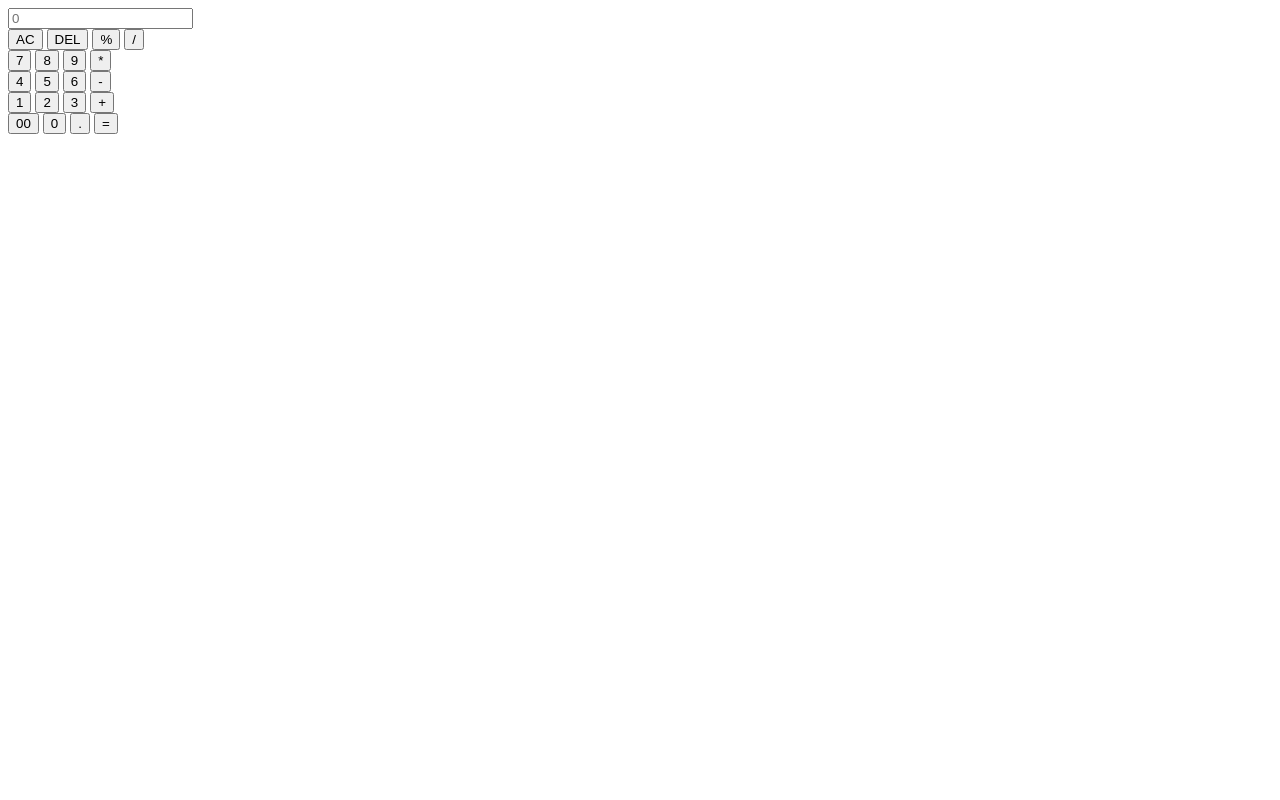
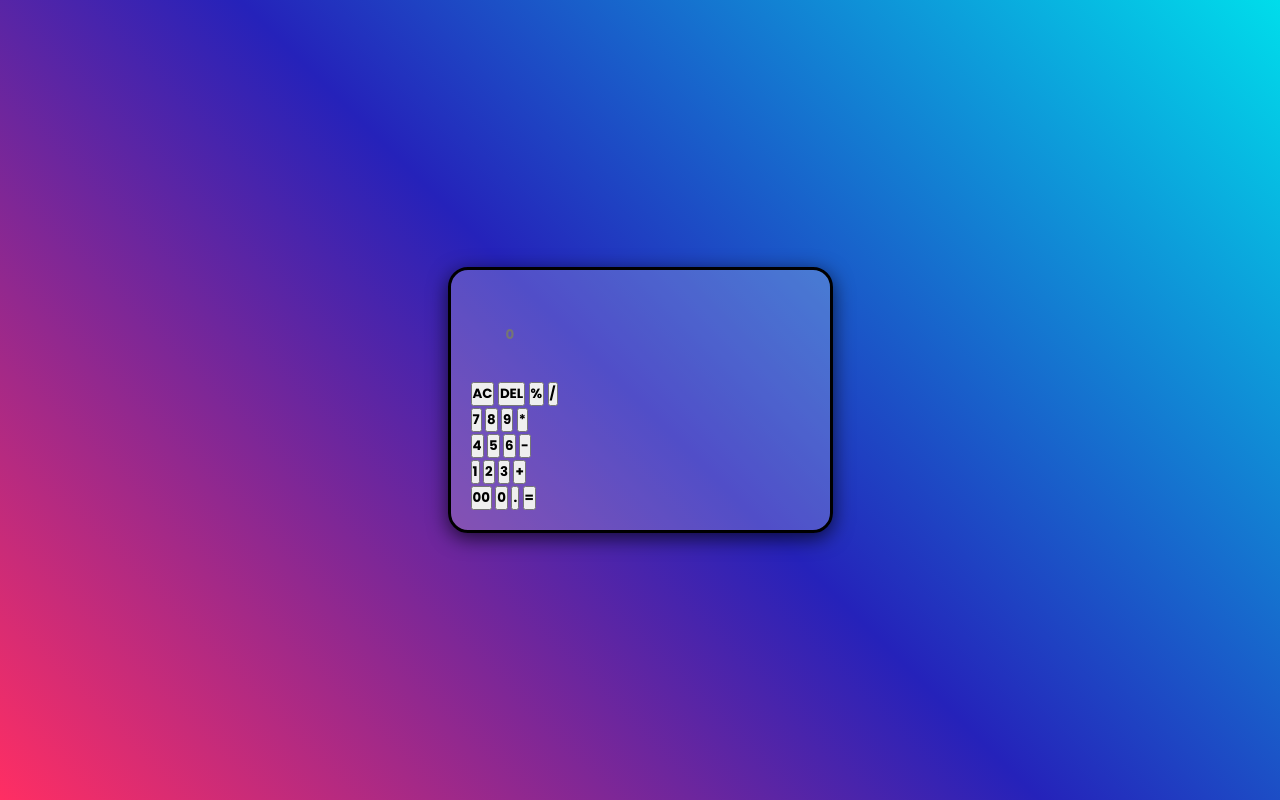
Before and after one commit to Shawdowzz/Calculator, a plain HTML site: page index.html in a window 1280 px wide. Drawn offline with Linux system fonts and the light colour scheme.

Commit message:
Calculator version 1

```diff
--- a/index.html
+++ b/index.html
@@ -4,6 +4,7 @@
         <meta charset="UTF-8">
         <meta http-equiv=""X-UA-Compatible" content="IE=edge">
         <meta nam="viewport" content="width=device-width",initial-scale=1>
+        <link rel="stylesheet" href="style.css">
         <title>Calculator-funtional</title>
     </head>
 <body>
--- a/style.css
+++ b/style.css
@@ -0,0 +1,37 @@
+@import url('https://fonts.googleapis.com/css2?family=Poppins:wght@700&display=swap');
+*{
+    margin: 0;
+    padding: 0;
+    box-sizing: border-box;
+    font-family: "Poppins", sans-serif;
+    font-weight: 700;
+    font-style: normal;
+}
+
+body{
+    width: 100%;
+    height: 100vh;
+    display: flex;
+    justify-content: center;
+    align-items: center;
+    background: linear-gradient(45deg, #FF2E63, #2522BA, #00DDEB);
+
+}
+
+.Calculator {
+    border: 3px solid #000000;
+    padding: 20px;
+    border-radius: 20px;
+    background: rgba(255, 255, 255, 0.2); /* Semi-transparent white for contrast */
+    box-shadow: 0px 5px 20px rgba(0, 0, 0, 0.7); /* Stronger shadow */
+}
+
+input{
+    width: 100%;
+    border: none;
+    padding: 25px;
+    margin: 10px;
+    background: transparent;
+    box-shadow: 0px 3px 15px rgbs(84,84,84,0.1);
+
+}
```
